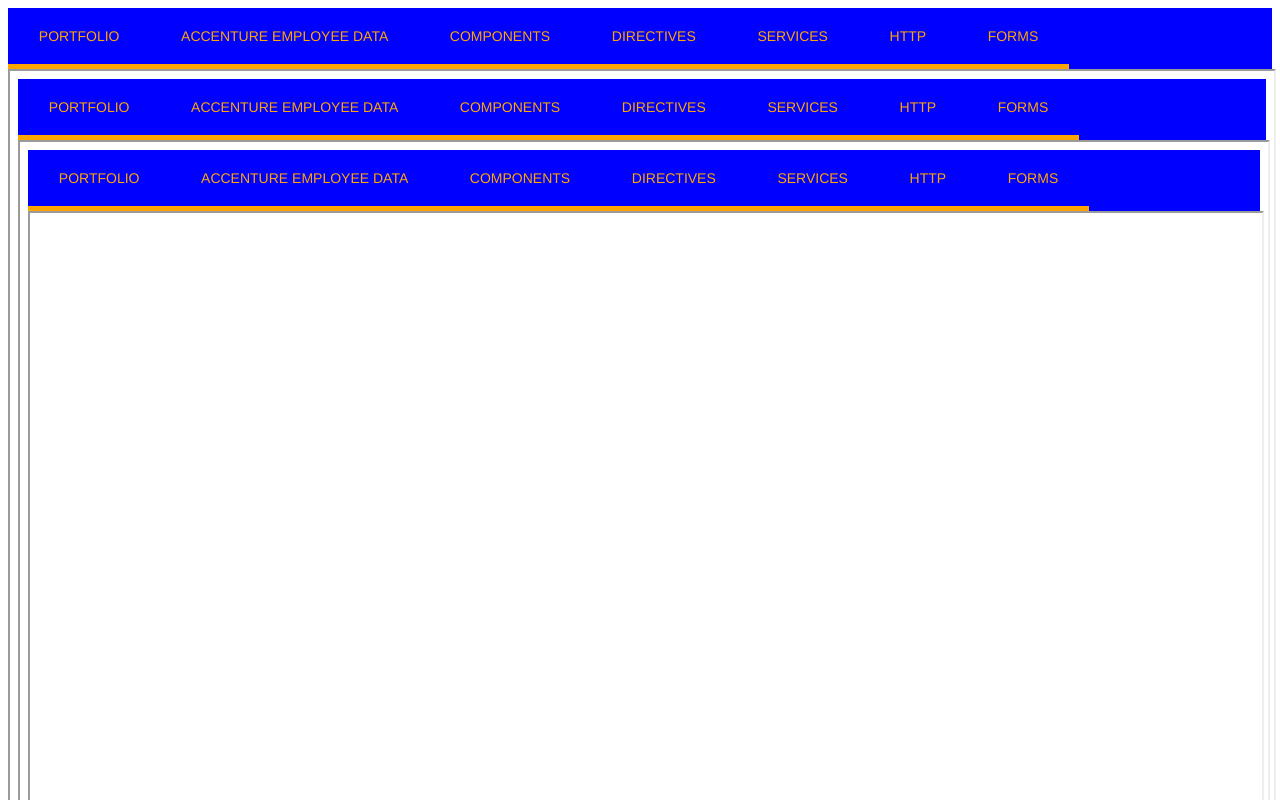
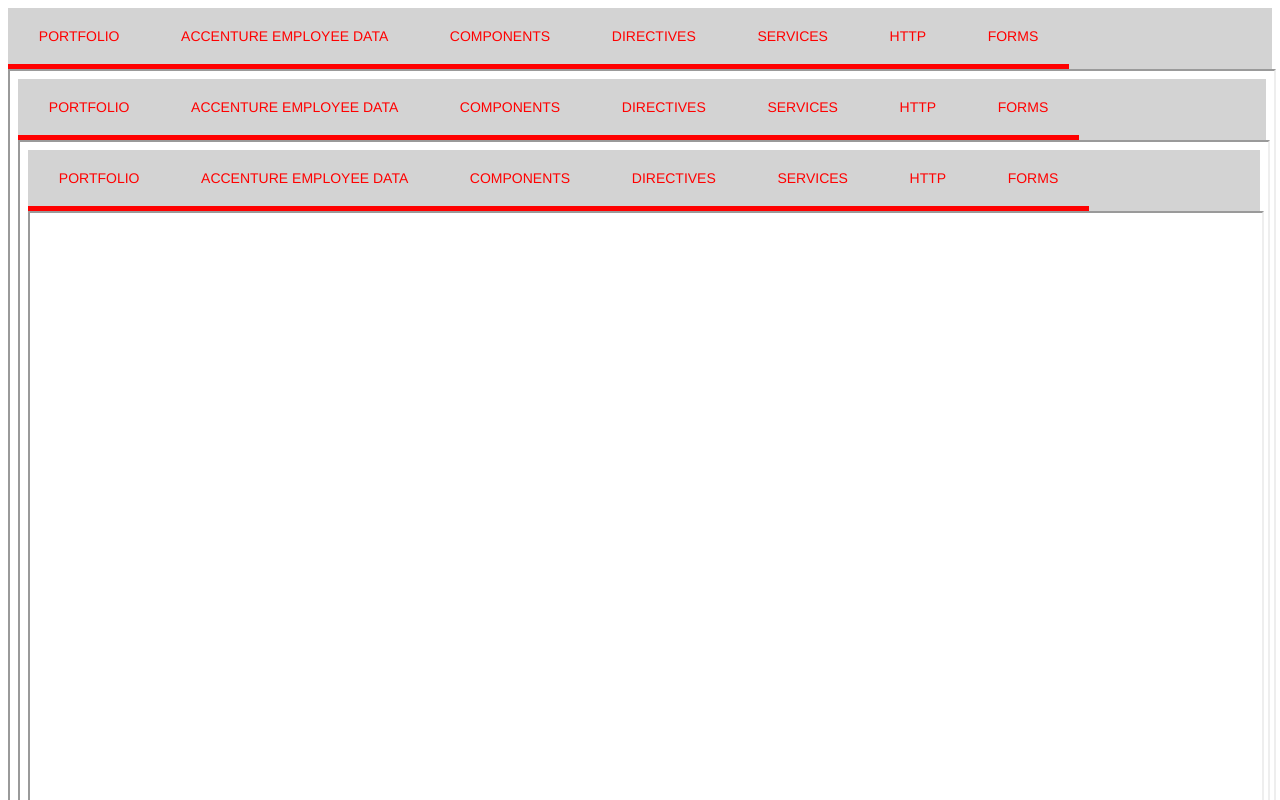
Before and after one commit to PraveenGoku/Unified-Project, an Angular app: page / in a window 1280 px wide. Shown: the top 800 px of the page. Built offline with nearby package versions, Linux system fonts and the light colour scheme.

Commit message:
Add files via upload

```diff
--- a/src/app/iframe-viewer/iframe-viewer.component.html
+++ b/src/app/iframe-viewer/iframe-viewer.component.html
@@ -10,4 +10,4 @@
 	</span>
 </nav>
 
-	<iframe [src]="currentProjectUrl" width="100%" height="1000px"></iframe>
+	<iframe [src]="currentProjectUrl" width="100%" height="940px"></iframe>
--- a/src/app/iframe-viewer/iframe-viewer.component.scss
+++ b/src/app/iframe-viewer/iframe-viewer.component.scss
@@ -46,10 +46,10 @@
 /* CSS */
 .button-48 {
   appearance: none;
-  background-color: blue;
+  background-color: lightgray;
   border-width: 0;
   box-sizing: border-box;
-  color: orange;
+  color: red;
   cursor: pointer;
   display: inline-block;
   font-family: Clarkson,Helvetica,sans-serif;
@@ -72,7 +72,7 @@
   touch-action: manipulation;
   vertical-align: baseline;
   white-space: nowrap;
-  border-bottom: 5px solid orange;
+  border-bottom: 5px solid red;
 }
 
 .button-48:before {
@@ -107,14 +107,14 @@
 }
 
 .button-48:focus {
-  color: rgb(151, 22, 22);
+  color: orange;
   font-weight: 500;
-  border-bottom: 5px solid red;
+  border-bottom: 5px solid orange;
 }
 .button-48:hover{
-  color: red;
-  border-bottom: 5px solid red;
+  color: orange;
+  border-bottom: 5px solid orange;
 }
 nav{
-  background-color: blue;
+  background-color: lightgray;
 }
```
